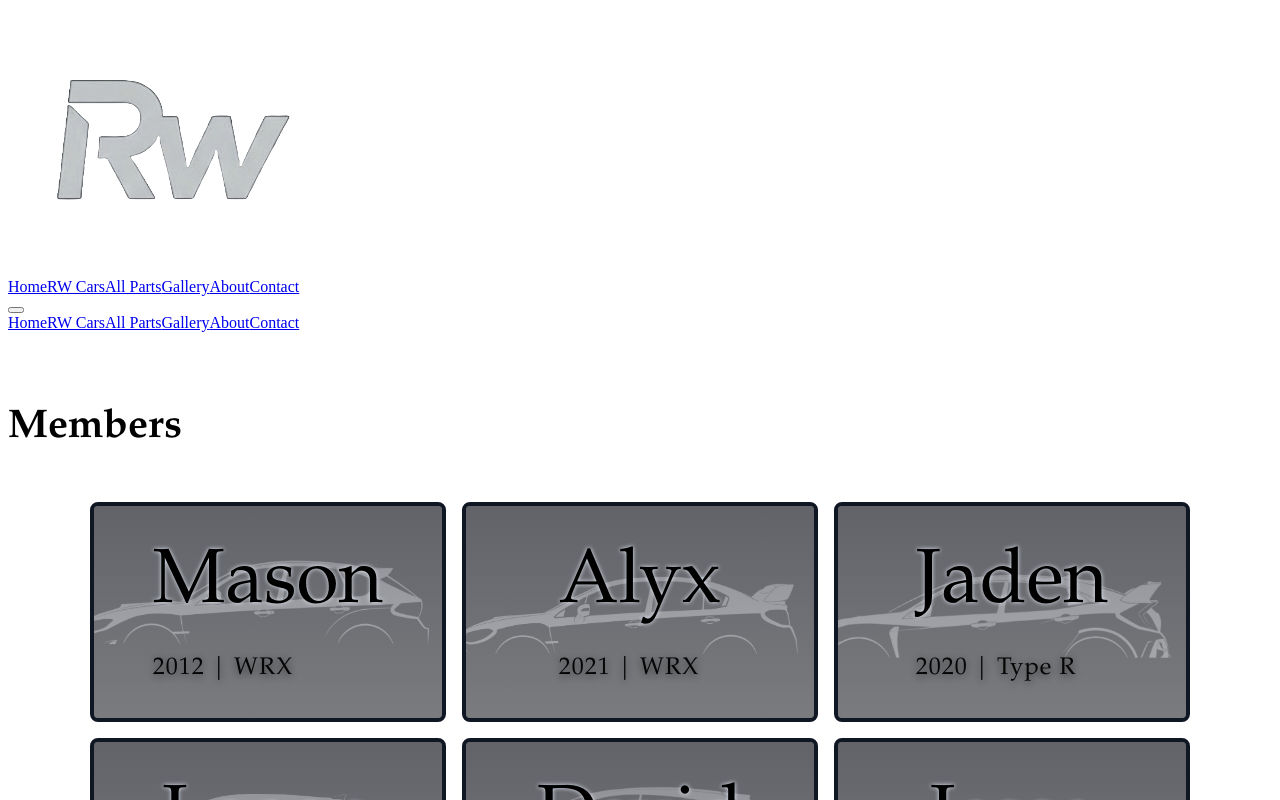
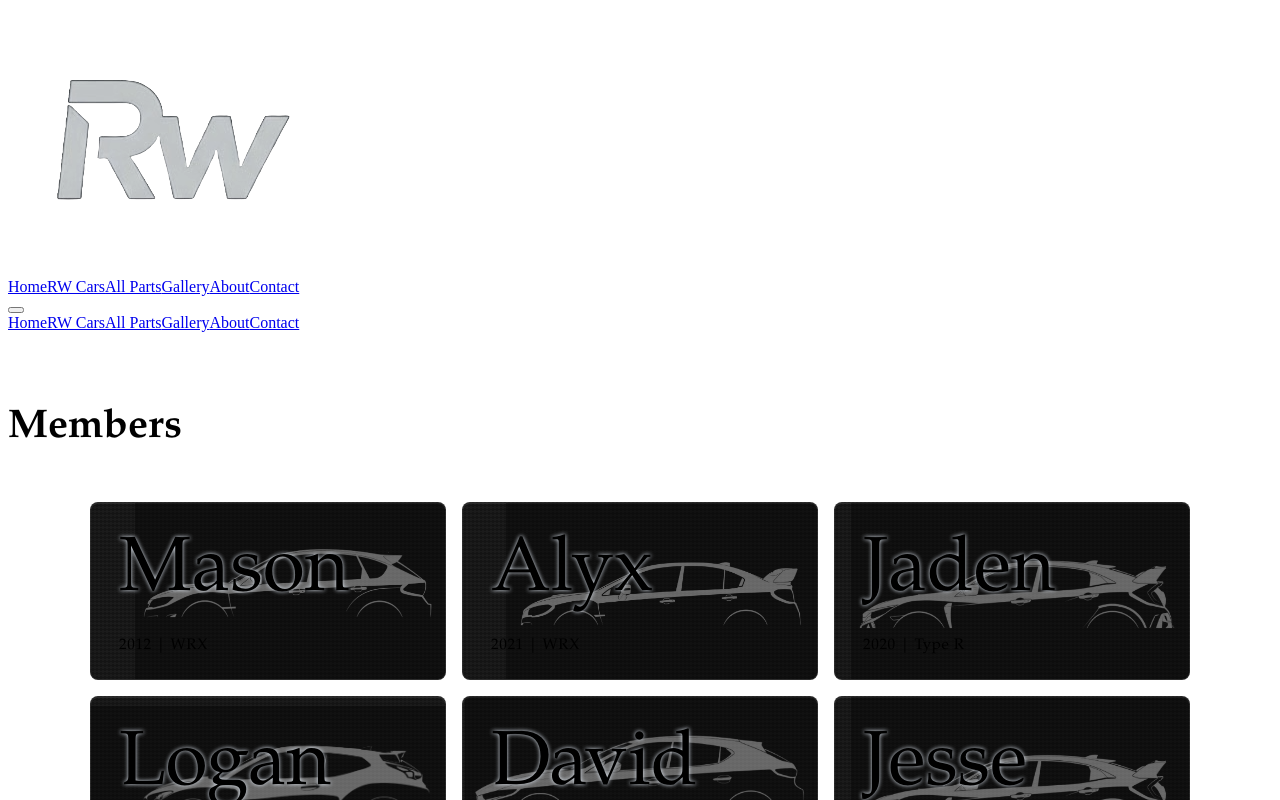
Before and after one commit to alyxce1015/RiceWerkz-Website, a React (Vite) app: page / in a window 1280 px wide. Shown: the top 800 px of the page. Built offline with nearby package versions, Linux system fonts and the light colour scheme; no server answers; the HTML template or start-up script is replaced by a standard one.

Commit message:
updated coloe pallete and member cards styling

```diff
--- a/src/pages/HomePage.jsx
+++ b/src/pages/HomePage.jsx
@@ -104,7 +104,7 @@ export default function HomePage() {
     <>
       <Header brand={{ type: 'logo' }} />
 
-      <main>
+      <main className="home-page">
         {/* Hero */}
         <section id="home" className="home">
           <div className="container home-inner">
--- a/src/styles/Home.css
+++ b/src/styles/Home.css
@@ -139,7 +139,7 @@
   gap: 1.5rem;
 }
 
-.member {
+.home-page .members_cars .member {
   position: relative;
   overflow: hidden;
   border-radius: 8px;
@@ -147,8 +147,25 @@
   display: flex;
   flex-direction: column;
   justify-content: center;
-  background: transparent;
-  border: 1px solid rgba(255, 255, 255, 0.08);
+  background-color: #141414 !important;
+  background-image:
+    repeating-linear-gradient(
+      45deg,
+      rgba(255,255,255,0.03) 0px,
+      rgba(255,255,255,0.03) 1px,
+      transparent 1px,
+      transparent 4px
+    ),
+    repeating-linear-gradient(
+      -45deg,
+      rgba(255,255,255,0.03) 0px,
+      rgba(255,255,255,0.03) 1px,
+      transparent 1px,
+      transparent 4px
+    ) !important;
+  background-size: 4px 4px !important;
+  border: 1px solid rgba(255, 255, 255, 0.08) !important;
+  box-shadow: inset 0 1px 0 rgba(255,255,255,0.07);
   padding: 1.5rem 1.75rem;
   box-sizing: border-box;
   transition: border-color 300ms ease;
@@ -160,8 +177,9 @@
   display: block;
 }
 
-.member-grid a:hover .member {
-  border-color: rgba(255, 255, 255, 0.15);
+.home-page .members_cars .member-grid a:hover .member {
+  border-color: rgba(255, 255, 255, 0.2) !important;
+  box-shadow: inset 0 1px 0 rgba(255,255,255,0.1), 0 0 12px rgba(0,0,0,0.5);
 }
 
 /* silhouette bg image — transparent PNG */
@@ -323,12 +341,12 @@
 
 .carousel::before {
   left: 0;
-  background: linear-gradient(90deg, #081024 0%, rgba(8,16,36,0) 100%);
+  background: linear-gradient(90deg, #0B0C10 0%, rgba(11,12,16,0) 100%);
 }
 
 .carousel::after {
   right: 0;
-  background: linear-gradient(270deg, #081024 0%, rgba(8,16,36,0) 100%);
+  background: linear-gradient(270deg, #0B0C10 0%, rgba(11,12,16,0) 100%);
 }
 
 .carousel::-webkit-scrollbar {
--- a/src/styles/MemberCarsPage.css
+++ b/src/styles/MemberCarsPage.css
@@ -27,9 +27,9 @@
   }
 }
 
-.member {
+.cars-page .member {
   position: relative;
-  border: 4.5px solid #0f1724;
+  border: 1px solid rgba(255, 255, 255, 0.06);
   width: 100%;
   margin: auto;
   overflow: hidden;
@@ -40,36 +40,28 @@
   align-items: center;
   justify-content: center;
   text-align: center;
-  background-color: rgba(0,0,0,0.22);
+  background: transparent;
 }
 
-.member img {
+.cars-page .member img {
   position: absolute;
   inset: 0;
   width: 100%;
   height: 100%;
   object-fit: cover;
-  opacity: 0.25;
+  opacity: 0.5;
   transform: scale(1.02);
   transition: transform 220ms ease, opacity 220ms ease;
   pointer-events: none;
 }
 
-.member:hover img {
+.cars-page .member:hover img {
   transform: scale(1.06);
-  opacity: 0.42;
+  opacity: 0.65;
 }
 
-.member::after {
-  content: "";
-  position: absolute;
-  inset: 0;
-  background: linear-gradient(180deg, rgba(2,6,23,0.35), rgba(2,6,23,0.18));
-  z-index: 0;
-}
-
-.member h4,
-.member p {
+.cars-page .member h4,
+.cars-page .member p {
   position: relative;
   z-index: 2;
   margin: 0;
@@ -84,7 +76,7 @@
   text-shadow: 0 0 4.5px #e6eef8;
 }
 
-.member p {
+.cars-page .member p {
   font-family: Garamond;
   font-size: 1.5rem;
   opacity: 0.95;
@@ -144,7 +136,7 @@
     margin: 36px auto;
   }
 
-  .member h4 { font-size: 1.8rem; padding: 0.4rem 0; }
+  .cars-page .member h4 { font-size: 1.8rem; padding: 0.4rem 0; }
 }
 
 @media (max-width: 520px) {
@@ -155,8 +147,8 @@
     margin: 20px auto;
   }
 
-  .member { padding: 0.85rem; }
-  .member h4 { font-size: 1.4rem; margin-left: 0; text-align: left; }
+  .cars-page .member { padding: 0.85rem; }
+  .cars-page .member h4 { font-size: 1.4rem; margin-left: 0; text-align: left; }
   main { padding-top: var(--header-height); }
 }
 
--- a/src/styles/global.css
+++ b/src/styles/global.css
@@ -16,12 +16,13 @@
 }
 
 :root {
-  --bg: #0f1724;
-  --card: #0b1220;
-  --muted: #94a3b8;
+  --bg: #0B0C10;
+  --card: #1C1F26;
+  --card-warm: #2B1B24;
+  --muted: #8892a4;
   --accent: #e11d48;
-  --accent-2: #06b6d4;
-  --text: #e6eef8;
+  --accent-2: #0A1A2F;
+  --text: #E8E8E8;
   --container: 1100px;
   --header-height: 72px;
 }
@@ -36,7 +37,7 @@ html, body {
 body {
   margin: 0;
   font-family: Garamond;
-  background: linear-gradient(180deg, #081024 0%, #071225 100%);
+  background: linear-gradient(160deg, #0B0C10 0%, #0A1A2F 60%, #2B1B24 100%);
   color: var(--text);
   -webkit-font-smoothing: antialiased;
   min-height: 100vh;
@@ -101,8 +102,8 @@ main {
   height: var(--header-height);
   display: flex;
   align-items: center;
-  background: linear-gradient(180deg, rgba(2,6,23,0.6), rgba(2,6,23,0.35));
-  border-bottom: 1px solid rgba(255, 255, 255, 0.04);
+  background: linear-gradient(180deg, rgba(10,26,47,0.85), rgba(11,12,16,0.7));
+  border-bottom: 1px solid rgba(255, 255, 255, 0.05);
   z-index: 9999;
   backdrop-filter: blur(6px);
   isolation: isolate;
@@ -224,7 +225,7 @@ main {
   left: 0;
   width: 100%;
   height: calc(100vh - var(--header-height));
-  background: rgba(8, 16, 36, 0.98);
+  background: rgba(10, 26, 47, 0.98);
   backdrop-filter: blur(10px);
   z-index: 9000;
   display: flex;
```
